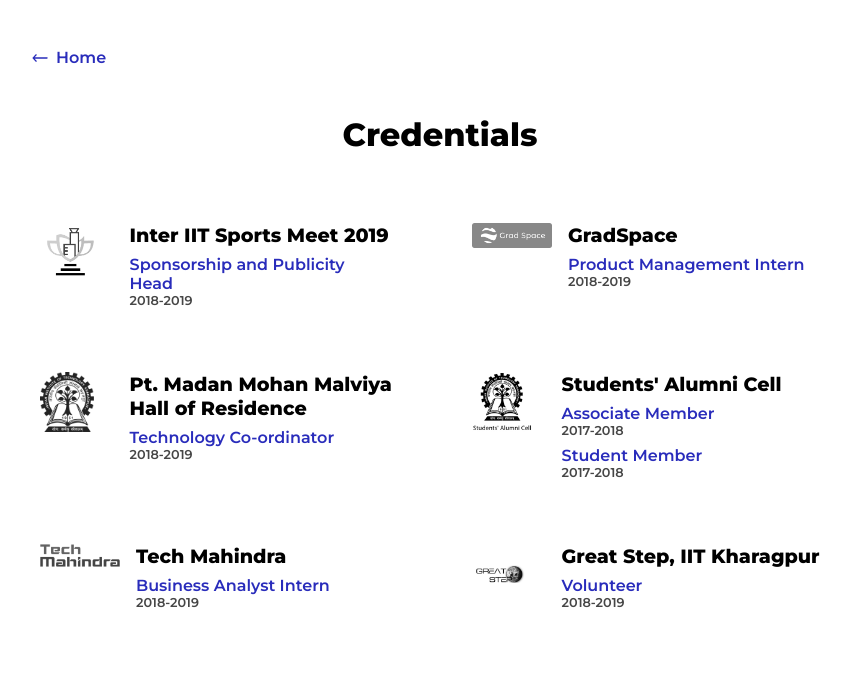
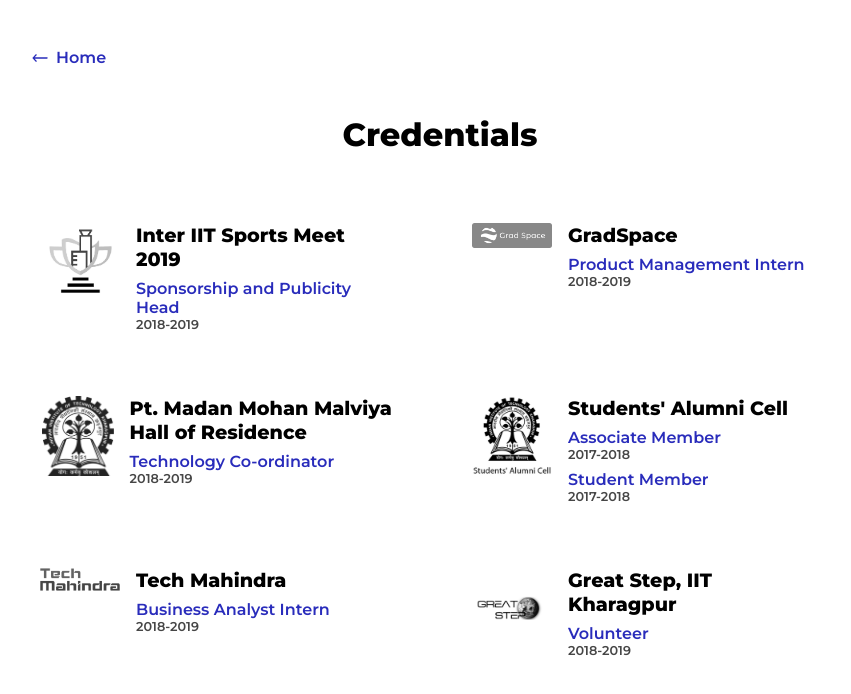
Before and after one commit to ajajaj2807/abhinv, a React (Create React App) app: page /credentials in a window 1280 px wide. Shown: the top 694 px of the page, without its empty margins (200-1051 px from the left). Built offline with nearby package versions, Linux system fonts and the light colour scheme.

Commit message:
creds page UI

```diff
--- a/src/styles/creds.scss
+++ b/src/styles/creds.scss
@@ -9,9 +9,11 @@
         grid-template-columns: 1fr 4fr;
         border-radius: 6px;
         .c-img{
-            max-height: 60px;
+            max-height: 80px;
             max-width: 80px;
             filter: grayscale(100%);
+            align-self: flex-start;
+            justify-self: right;
         }
         .card-content{
             padding: 0 1rem;
```
